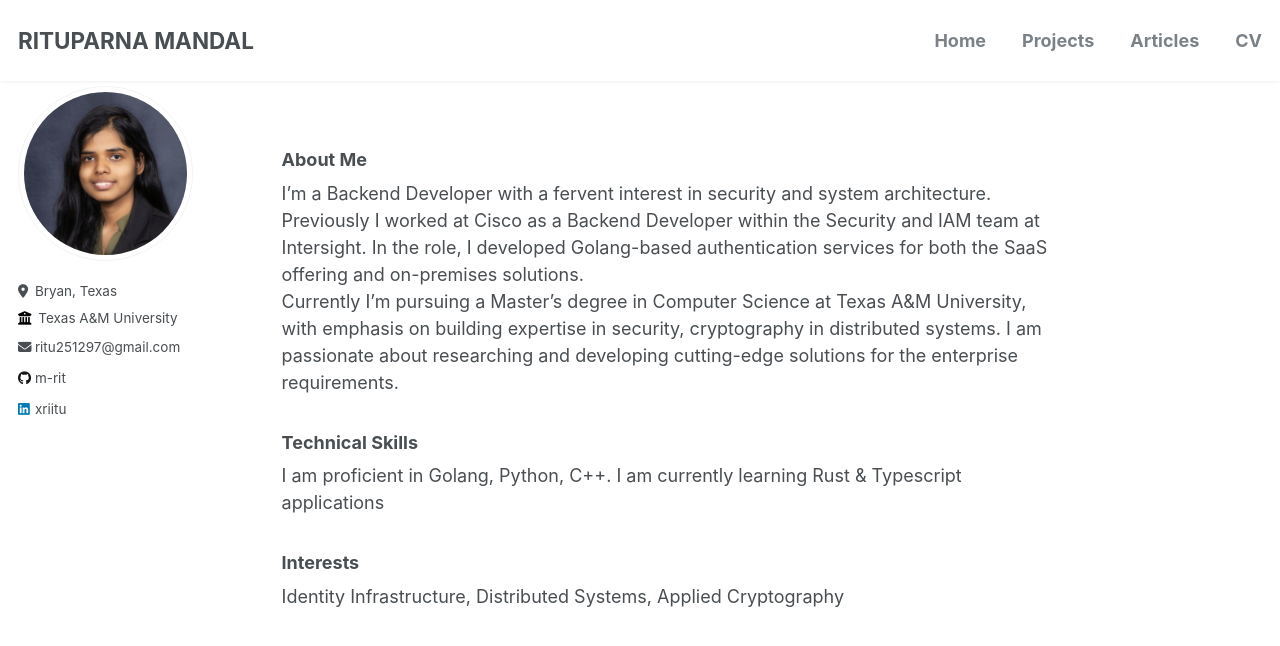
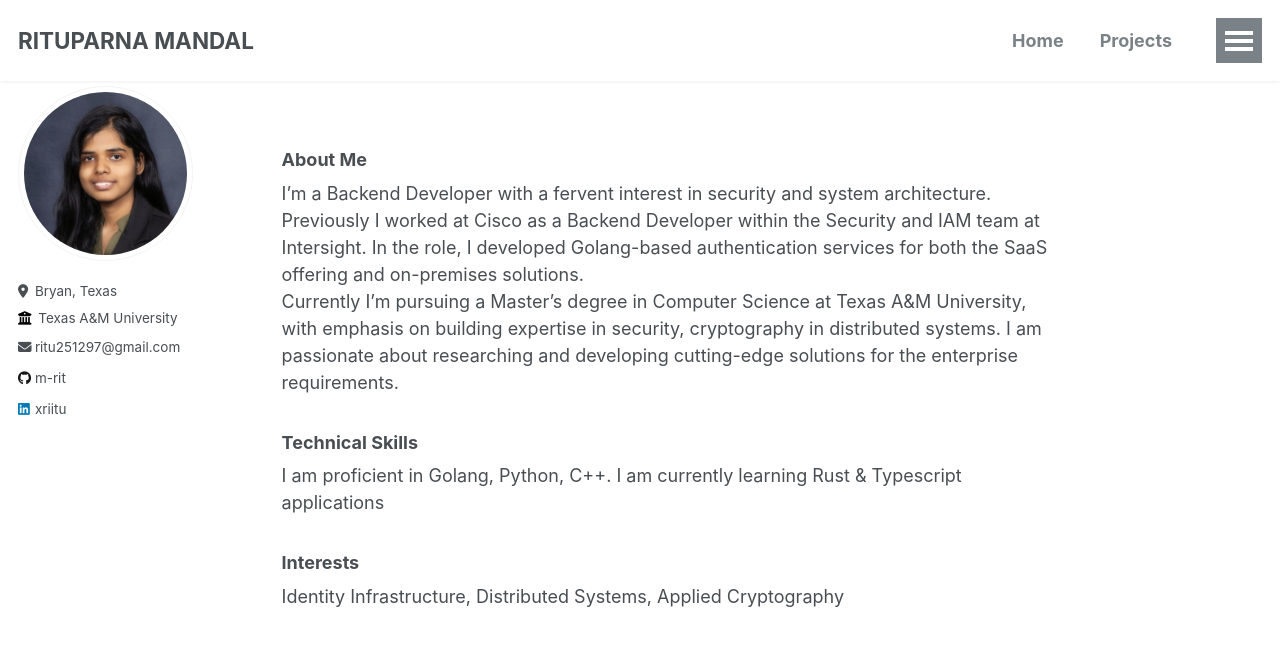
Before and after one commit to m-rit/m-rit.github.io, a Jekyll site: the page built from _pages/about.md, in a window 1280 px wide. Shown: the top 646 px of the page. Built offline with Jekyll 4.4.1, drawn with Linux system fonts in a browser that asks for light colours.

Commit message:
Update masthead.html

```diff
--- a/_includes/masthead.html
+++ b/_includes/masthead.html
@@ -7,6 +7,7 @@
         <span class="masthead__name">RITUPARNA MANDAL</span>
       </div>
       <nav id="site-nav" class="greedy-nav">
+        <button><div class="navicon"></div></button>
         <ul class="visible-links">
           <li class="masthead__menu-item masthead__menu-item--home"><a href="https://m-rit.github.io/about">Home</a></li>
           <li class="masthead__menu-item"><a href="https://m-rit.github.io/portfolio">Projects</a></li>
```
